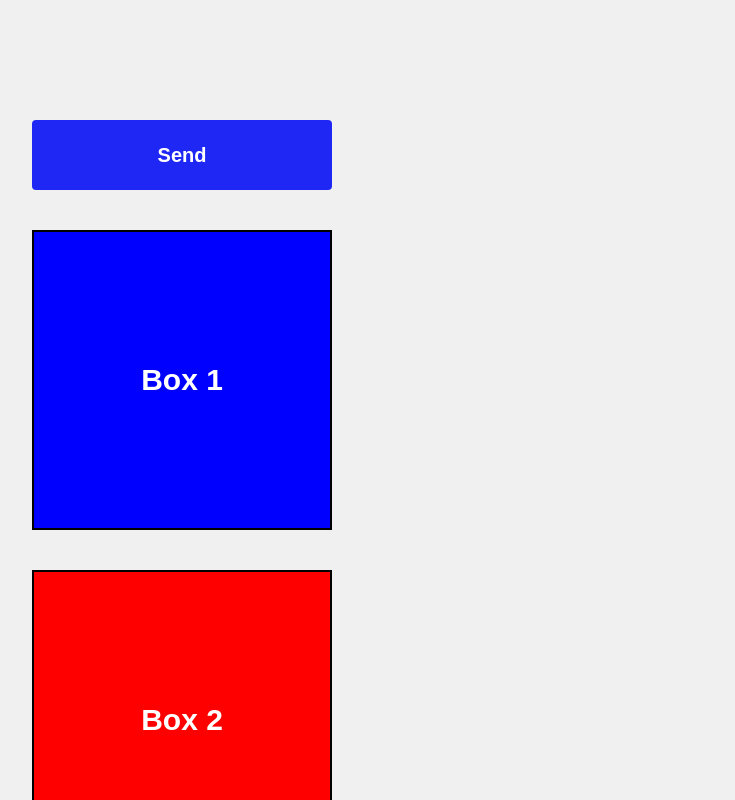
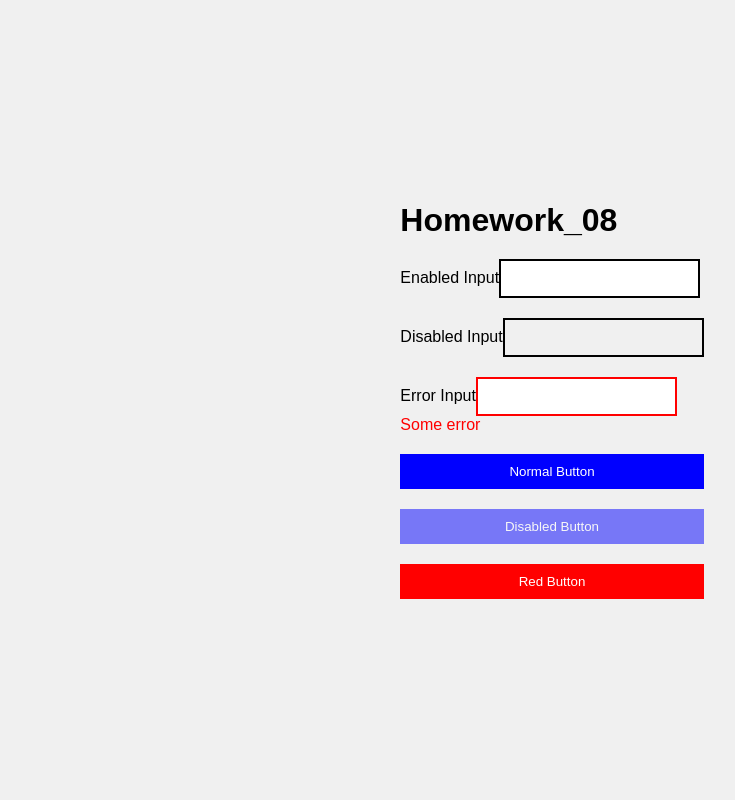
Before and after one commit to Aleksandr-Yashnik/React01, a React (Create React App) app: page / in a window 1280 px wide. Shown: the top 800 px of the page, without its empty margins (88-823 px from the left). Built offline with nearby package versions, Linux system fonts and the light colour scheme.

Commit message:
Homework_08

```diff
--- a/src/App.tsx
+++ b/src/App.tsx
@@ -7,6 +7,7 @@ import Homework_06 from "./homeworks/Homework_06/Homework_06";
 import "./App.css";
 import Homework_07 from "homeworks/Homework_07/Homework_07";
 import Lesson_08 from "lessons/Lesson_08/Lesson";
+import Homework_08 from "homeworks/Homework_08/Homework_08";
 
 function App() {
   return (
@@ -15,7 +16,8 @@ function App() {
       {/* <Homework_06 /> */}
       {/*<Lesson_07 />*/}
       {/*<Homework_07/>*/}
-      <Lesson_08/>
+      {/*<Lesson_08/>*/}
+      <Homework_08/>
     </div>
   );
 }
--- a/src/components/Button/Button.tsx
+++ b/src/components/Button/Button.tsx
@@ -1,8 +1,10 @@
+import React from "react";
+import styled from "@emotion/styled";
 import "./styles.css";
 
 import { ButtonProps } from "./types";
 
-function Button({
+/*function Button({
   imgSrc = undefined,
   type = "button",
   name = "Send",
@@ -11,11 +13,25 @@ function Button({
   return (
     <button onClick={onClick} type={type} className="button-component">
       {/* Если imgSrc === true, то правая часть после && показывается на странице
-      Если imgSrc === false, то правая часть после && скрывается */}
-      {imgSrc && <img className="button-img" src={imgSrc} />}
+      Если imgSrc === false, то правая часть после && скрывается */
+     /* {imgSrc && <img className="button-img" src={imgSrc} />}
       {!imgSrc && name}
     </button>
   );
-}
+}*/
+const StyledButton = styled.button<{ isRed?: boolean; disabled?: boolean }>`
+  padding: 10px 20px;
+  background-color: ${(props) => (props.isRed ? "red" : "blue")};
+  color: white;
+  border: none;
+  cursor: ${(props) => (props.disabled ? "not-allowed" : "pointer")};
+  opacity: ${(props) => (props.disabled ? 0.5 : 1)};
+`;
+
+const Button: React.FC<ButtonProps> = ({ name, onClick, disabled, isRed }) => (
+  <StyledButton onClick={onClick} disabled={disabled} isRed={isRed}>
+    {name}
+  </StyledButton>
+);
 
 export default Button;
--- /dev/null
+++ b/src/components/Input/Input.tsx
@@ -0,0 +1,29 @@
+import React from "react";
+import styled from "@emotion/styled";
+import {InputProps} from "components/Input/InputProps"
+import './styles.css';
+
+/*function Input({ id, name, type, placeholder, label }) {
+  return (
+    <div className='input-wrapper'>
+      <label className='input-label' htmlFor={id}>{label}</label>
+      <input className='input-component' id={id} name={name} type={type} placeholder={placeholder} />
+    </div>
+  );
+}*/
+const StyledInput = styled.input<{ error?: string; disabled?: boolean }>`
+  padding: 10px;
+  border: 2px solid ${(props) => (props.error ? "red" : "black")};
+  background-color: ${(props) => (props.disabled ? "#f0f0f0" : "white")};
+  pointer-events: ${(props) => (props.disabled ? "none" : "auto")};
+`;
+
+const Input: React.FC<InputProps> = ({ name, type, placeholder, label, disabled, error }) => (
+  <div>
+    {label && <label>{label}</label>}
+    <StyledInput name={name} type={type} placeholder={placeholder} disabled={disabled} error={error} />
+    {error && <div style={{ color: "red" }}>{error}</div>}
+  </div>
+);
+
+export default Input;
--- /dev/null
+++ b/src/components/Input/InputProps.ts
@@ -0,0 +1,9 @@
+export interface InputProps {
+   /* id: string;*/
+    name: string;
+    type: string;
+    placeholder?: string;
+    label?: string;
+    disabled?: boolean;
+    error?: string;
+  }
--- a/src/components/LoginForm/LoginForm.tsx
+++ b/src/components/LoginForm/LoginForm.tsx
@@ -22,14 +22,14 @@ function LoginForm() {
       <p className="title">Login form</p>
       <div className="inputs-container">
         <Input
-          id="email-id"
+         /* id="email-id"*/
           name="email"
           type="email"
           placeholder="Enter your email"
           label="Email"
         />
         <Input
-          id="password-id"
+          /*id="password-id"*/
           name="password"
           type="password"
           placeholder="Enter your password"
--- /dev/null
+++ b/src/homeworks/Homework_08/Homework_08.tsx
@@ -0,0 +1,27 @@
+import React from "react";
+import styled from "@emotion/styled";
+import Input from "components/Input/Input";
+import Button from "components/Button/Button";
+
+const Container = styled.div`
+  display: flex;
+  flex-direction: column;
+  gap: 20px;
+  padding: 20px;
+`;
+
+const Homework_08: React.FC = () => {
+  return (
+    <Container>
+      <h1>Homework_08</h1>
+      <Input name="test" type="text" label="Enabled Input" />
+      <Input name="test" type="text" label="Disabled Input" disabled />
+      <Input name="test" type="text" label="Error Input" error="Some error" />
+      <Button name="Normal Button" onClick={() => alert("Clicked!")} />
+      <Button name="Disabled Button" onClick={() => alert("Clicked!")} disabled />
+      <Button name="Red Button" onClick={() => alert("Clicked!")} isRed />
+    </Container>
+  );
+};
+
+export default Homework_08;
```
Also changed, not shown: src/components/Input/Input.jsx (deleted, +0 -12 lines), src/homeworks/Homework_08/styles.ts (added).
